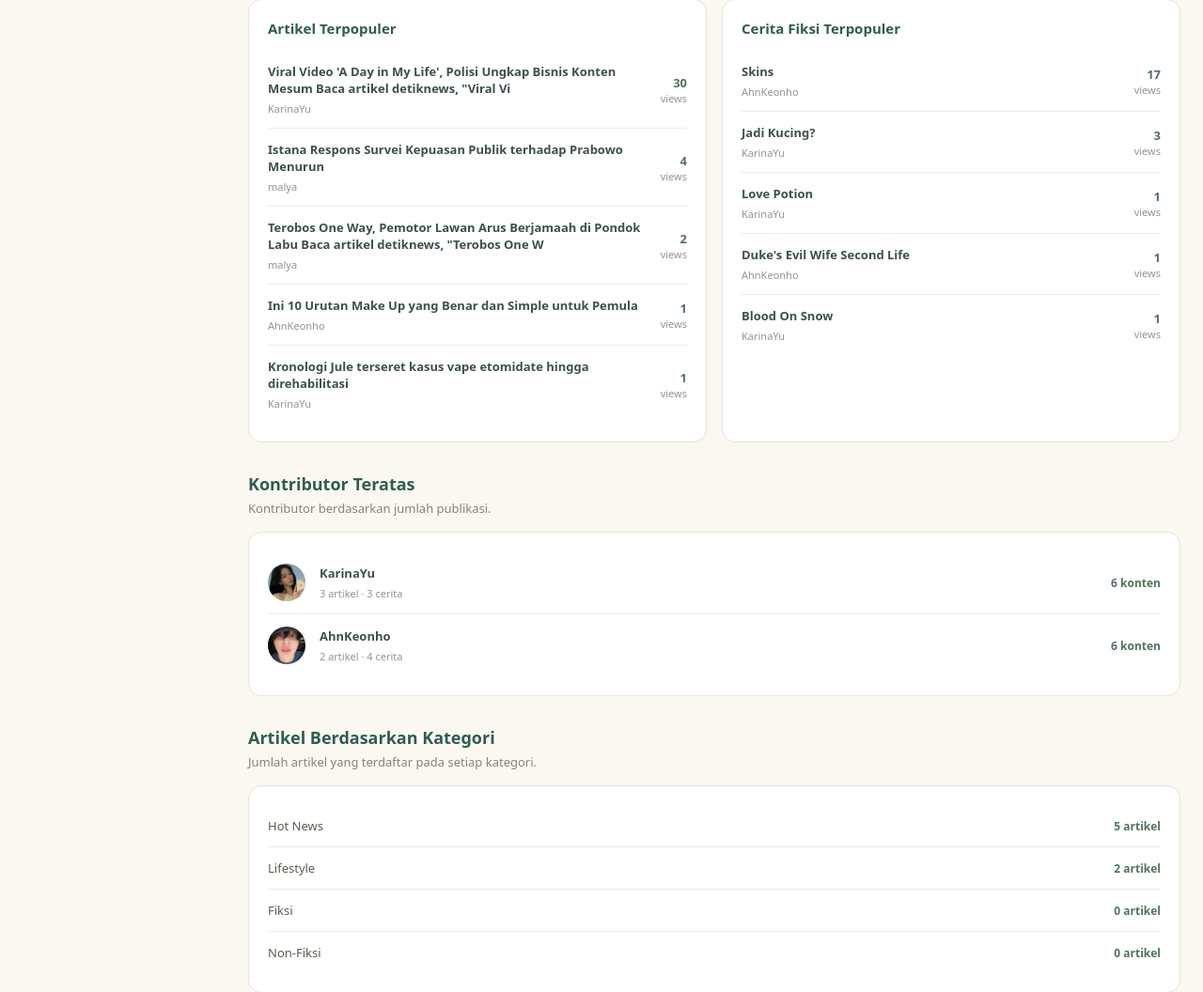
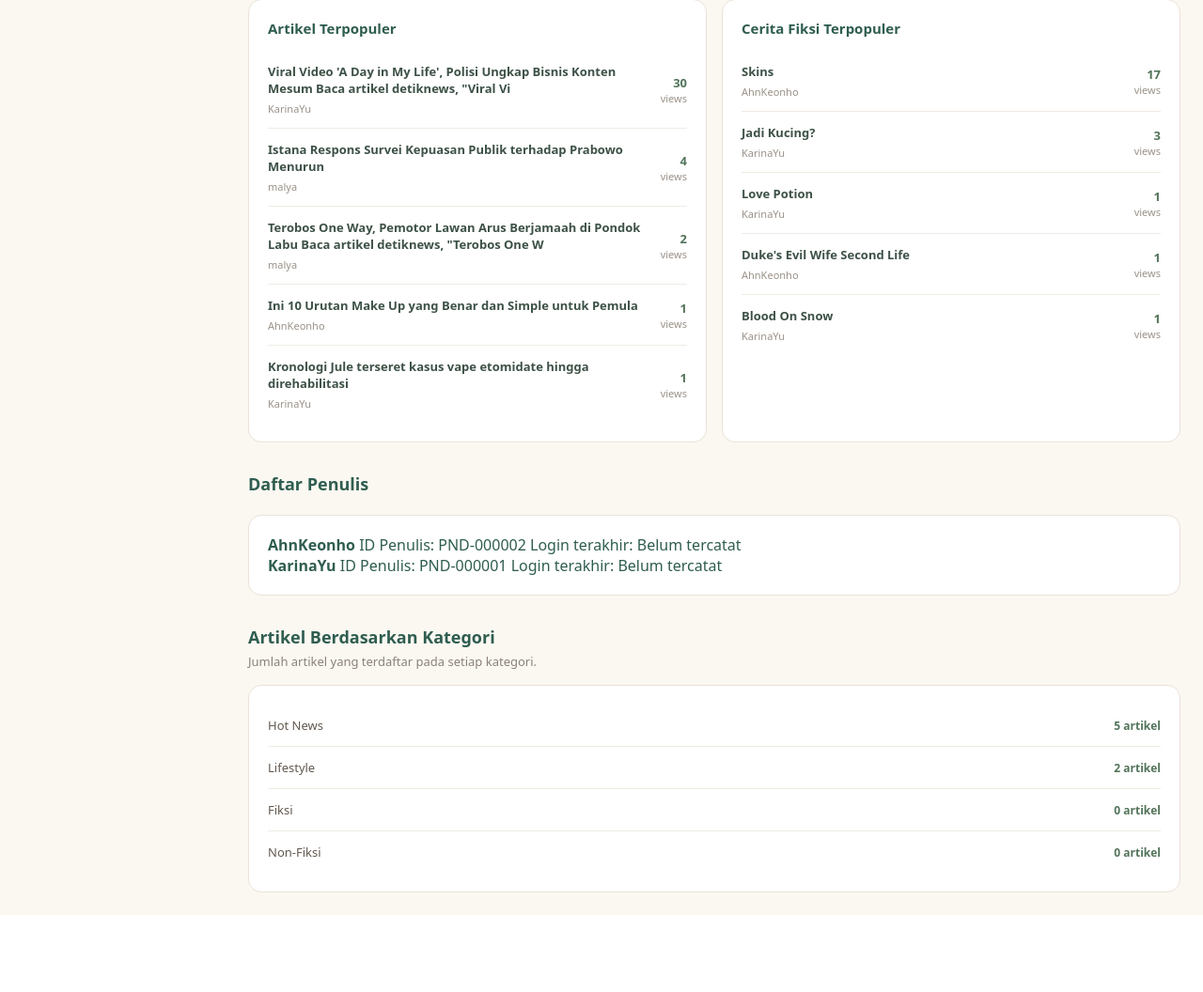
Before and after one commit to Encrypsy/pendigi-project, a Django app: page /accounts/dashboard/laporan/ in a window 1280 px wide. Shown: the part 960-2016 px from the top of the page at 94% size. After the commit the page ends 1934 px from the top, so only its background shows below. Run offline with Django 5.2, Linux system fonts and the light colour scheme; a user stored in the database is signed in; data comes from the database, SQL or seed files in the repository; both versions use the stored data as it was after the commit; tables that the repository leaves empty hold one stand-in row (values such as "Sample post").

Commit message:
daftar penulis update

```diff
--- a/accounts/models.py
+++ b/accounts/models.py
@@ -40,6 +40,11 @@ class Users(AbstractUser):
         null=True,
         blank=True,
         verbose_name='ID Publisher',
+    )
+    last_publisher_login = models.DateTimeField(
+        null=True,
+        blank=True,
+        verbose_name='Login terakhir sebagai penulis'
     )
 
     def __str__(self):
--- a/accounts/templates/accounts/admin_reports.html
+++ b/accounts/templates/accounts/admin_reports.html
@@ -182,38 +182,61 @@
     <section class="reports-section">
         <div class="reports-section-heading">
             <div>
-                <h2>Kontributor Teratas</h2>
-                <p>Kontributor berdasarkan jumlah publikasi.</p>
+                <h2>Daftar Penulis</h2>
+                {% comment %} <p>Kontributor berdasarkan jumlah publikasi.</p> {% endcomment %}
             </div>
         </div>
 
         <div class="report-panel">
-            {% for contributor in top_contributors %}
-            <div class="report-contributor-item">
-                <div class="report-contributor-avatar">
-                    {% if contributor.profile_picture %}
-                        <img src="{{ contributor.profile_picture.url }}" alt="{{ contributor.username }}">
-                    {% else %}
-                        {{ contributor.username|first|upper }}
-                    {% endif %}
+            {% for contributor in contributors_page %}
+                <div class="contributor-item">
+
+                    <div class="contributor-info">
+                        <strong>{{ contributor.username }}</strong>
+
+                        <span>
+                            ID Penulis:
+                            {{ contributor.publisher_id|default:"Belum tersedia" }}
+                        </span>
+
+                        <span>
+                            Login terakhir:
+                            {% if contributor.last_publisher_login %}
+                                {{ contributor.last_publisher_login|date:"d F Y, H:i" }}
+                            {% else %}
+                                Belum tercatat
+                            {% endif %}
+                        </span>
+                    </div>
+
                 </div>
-
-                <div class="report-contributor-info">
-                    <strong>{{ contributor.username }}</strong>
-                    <span>
-                        {{ contributor.article_count }} artikel ·
-                        {{ contributor.story_count }} cerita
-                    </span>
-                </div>
-
-                <strong class="report-contributor-total">
-                    {{ contributor.article_count|add:contributor.story_count }} konten
-                </strong>
-            </div>
             {% empty %}
-            <p class="report-empty">Belum ada kontributor.</p>
+                <p>Belum ada penulis terdaftar.</p>
             {% endfor %}
         </div>
+
+        {% if contributors_page.has_other_pages %}
+            <div class="pagination">
+
+                {% if contributors_page.has_previous %}
+                    <a href="?penulis_page={{ contributors_page.previous_page_number }}">
+                        Sebelumnya
+                    </a>
+                {% endif %}
+
+                <span>
+                    Halaman {{ contributors_page.number }}
+                    dari {{ contributors_page.paginator.num_pages }}
+                </span>
+
+                {% if contributors_page.has_next %}
+                    <a href="?penulis_page={{ contributors_page.next_page_number }}">
+                        Selanjutnya
+                    </a>
+                {% endif %}
+
+            </div>
+        {% endif %}
     </section>
 
     <!-- KATEGORI -->
--- a/accounts/views.py
+++ b/accounts/views.py
@@ -136,6 +136,9 @@ class PublisherLoginView(LoginView):
 
         self.request.session['login_mode'] = 'publisher'
 
+        self.request.user.last_publisher_login = timezone.now()
+        self.request.user.save(update_fields=['last_publisher_login'])
+
         return response
 
     def get_success_url(self):
@@ -1325,6 +1328,23 @@ def admin_reports_view(request):
 
     total_bookmarks = Bookmarks.objects.count()
 
+    # Seluruh penulis yang sudah disetujui
+    all_contributors = (
+        Users.objects
+        .filter(
+            role=Role.KONTRIBUTOR,
+            status_kontributor=StatusKontributor.APPROVED,
+        )
+        .order_by('username')
+    )
+
+    # Pagination: 5 penulis per halaman
+    contributors_paginator = Paginator(all_contributors, 5)
+
+    contributors_page = contributors_paginator.get_page(
+        request.GET.get('penulis_page')
+    )
+
     stats = {
         # Pengguna
         'total_users': total_users,
@@ -1479,6 +1499,7 @@ def admin_reports_view(request):
             'popular_stories': popular_stories,
             'top_contributors': top_contributors,
             'articles_per_category': articles_per_category,
+            'contributors_page': contributors_page,
         }
     )
 
```
Also changed, not shown: db.sqlite3.
